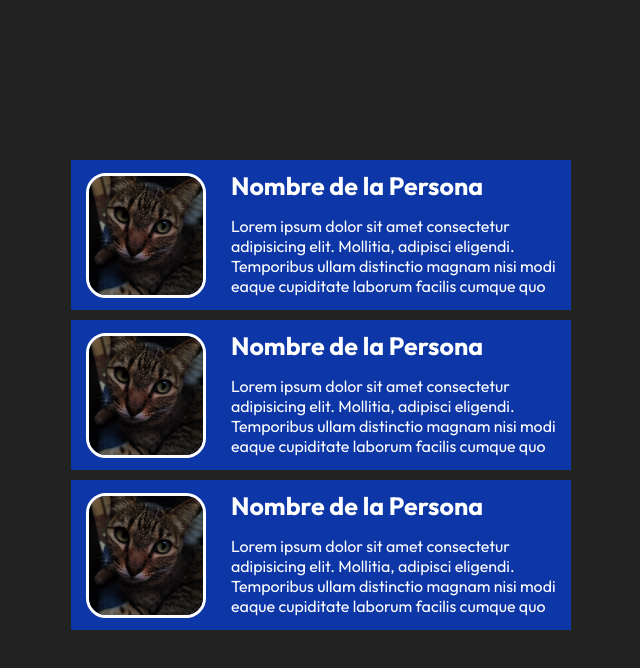
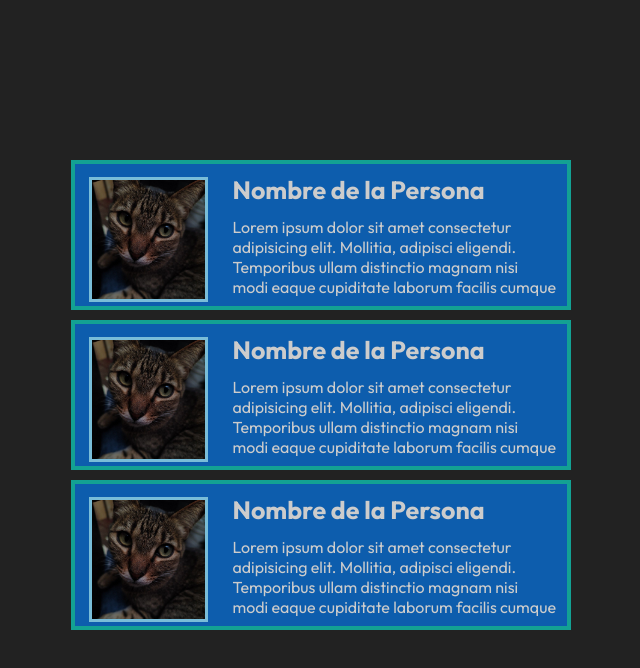
Before and after one commit to alejandroxmk-bot/Componentes-Para-React-Css, a plain HTML site: page index.html in a window 1280 px wide. Shown: the whole page, without its empty margins (319-959 px from the left). Drawn offline with Linux system fonts and the light colour scheme.

Commit message:
Actuaizando nuevos cambios en el Css - Plaeta de colores 1

```diff
--- a/index.css
+++ b/index.css
@@ -9,7 +9,7 @@
 }
 body {
   background-color: #222;
-  color: #fff;
+  color: #cccccc;
   width: 100vw;
   min-height: 100vh;
   display: flex;
@@ -17,14 +17,14 @@ body {
   align-items: center;
 }
 main {
-
 }
 .sd-component {
   width: 500px;
   height: 150px;
   display: flex;
-  background-color: #0d36a7;
+  background-color: #0d5dad;
   margin-bottom: 10px;
+  border: 4px solid #13a193;
 }
 .sd-component-imagen {
   width: 150px;
@@ -35,8 +35,7 @@ main {
 }
 .sd-component-imagen img {
   height: 125px;
-  border-radius: 20px;
-  border: 3px solid #ffffff;
+  border: 3px solid #79bdd8;
 }
 .sd-component-parrafos {
   width: 350px;
```
